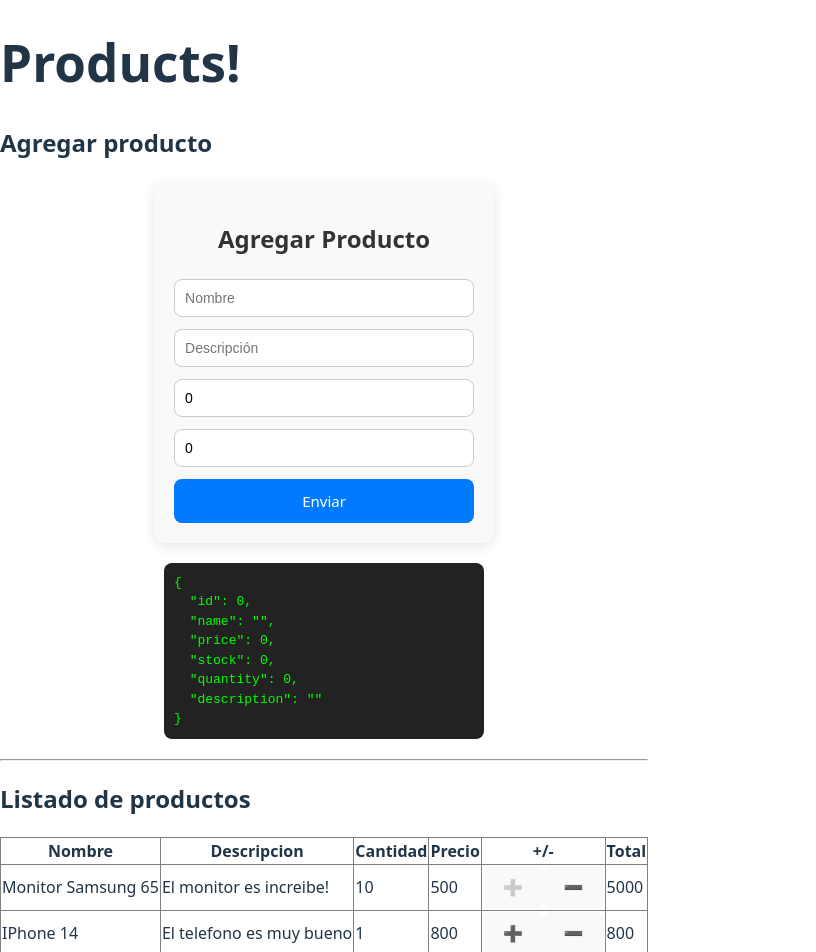
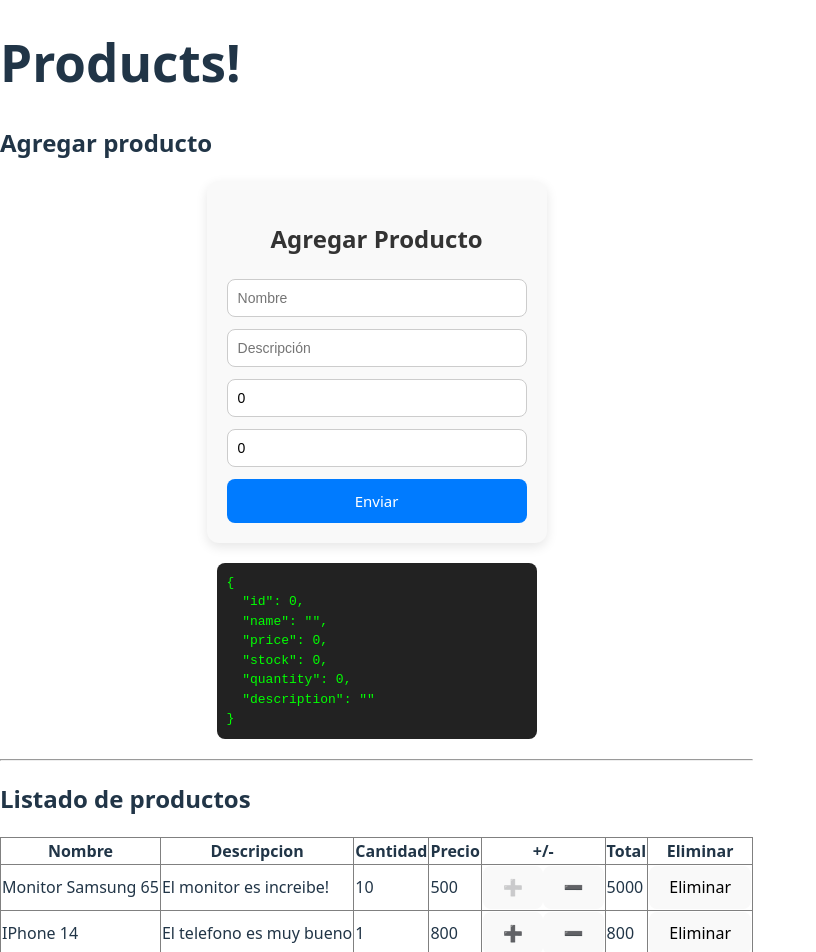
Before and after one commit to andres-rpenuela/udemy_sts6_react, a React (Vite) app in the folder react-app/: page / in a window 1280 px wide. Shown: the top 952 px of the page, without its empty margins (0-816 px from the left). Built offline with nearby package versions, Linux system fonts and the light colour scheme.

Commit message:
[sts6] handler para eliminar productos

```diff
--- a/react-app/src/components/ProductApp.tsx
+++ b/react-app/src/components/ProductApp.tsx
@@ -5,9 +5,9 @@ import { ProductForm } from "./ProductForm";
 import { TableProduct } from "./TableProduct";
 
 export const ProductApp = () => {
-  const { products, plus, subtract, reset, addProduct } = useProduct( listProduct() );
+  const { products, plus, subtract, reset, addProduct, deleteProduct } = useProduct( listProduct() );
 
-  const head: string[] = ["Nombre", "Descripcion", "Cantidad", "Precio", "+/-", "Total"];
+  const head: string[] = ["Nombre", "Descripcion", "Cantidad", "Precio", "+/-", "Total", "Eliminar"];
   const title = "Products!";
 
   const handlerAddProduct = (product:Product) =>{
@@ -15,9 +15,15 @@ export const ProductApp = () => {
     addProduct(product);
   }
 
-  if (products.length === 0) {
-    return <h2>No hay productos disponibles</h2>;
+  const handlerRemoveProduct = (id:number) =>{
+    if(!id )
+      return;
+
+    deleteProduct(id)
   }
+  // if (products.length === 0) {
+  //   return <h2>No hay productos disponibles</h2>;
+  // }
 
   return (
     <div>
@@ -29,9 +35,15 @@ export const ProductApp = () => {
         </div>
         <hr/>
         <div>
-          <h2>{'Listado de productos'}</h2>
-          <TableProduct head={head} data={products} plus={plus} subtract={subtract} />
-          <button onClick={reset}>🔄 Reset</button>
+          {products.length == 0 ? (
+            <h2>No hay productos disponibles</h2>
+          ):(
+            <>
+            <h2>{'Listado de productos'}</h2>
+            <TableProduct head={head} data={products} plus={plus} subtract={subtract} handlerRemoveProduct= { handlerRemoveProduct} />
+            <button onClick={reset}>🔄 Reset</button>
+            </>
+          )}
         </div>
       </div>
 
--- a/react-app/src/components/TableProduct.tsx
+++ b/react-app/src/components/TableProduct.tsx
@@ -5,9 +5,16 @@ interface TableProps {
   data?: Product[];
   plus: (id: number) => void;
   subtract: (id: number) => void;
+  handlerRemoveProduct: (id: number) => void; // 👈 agregamos aquí
 }
 
-export function TableProduct({ head = [], data = [], plus, subtract }: TableProps) {
+export function TableProduct({
+  head = [],
+  data = [],
+  plus,
+  subtract,
+  handlerRemoveProduct,
+}: TableProps) {
   return (
     <table border={1} style={{ borderCollapse: "collapse", width: "100%" }}>
       <thead>
@@ -29,6 +36,9 @@ export function TableProduct({ head = [], data = [], plus, subtract }: TableProp
               <button onClick={() => subtract(p.id)} disabled={p.quantity === 0}>➖</button>
             </td>
             <td>{p.quantity * p.price}</td>
+            <td>
+              <button onClick={() => handlerRemoveProduct(p.id) }>Eliminar</button>
+            </td>
           </tr>
         ))}
       </tbody>
--- a/react-app/src/hooks/useProduct.ts
+++ b/react-app/src/hooks/useProduct.ts
@@ -50,6 +50,10 @@ export function useProduct(init: Product[] = []){
         });
     };
 
-     return { products, plus, subtract, reset, addProduct };
+    const deleteProduct = (id: number) => {
+        setProducts((prev) => prev.filter((p) => p.id !== id));
+    };
+
+     return { products, plus, subtract, reset, addProduct, deleteProduct };
 
 }
```
